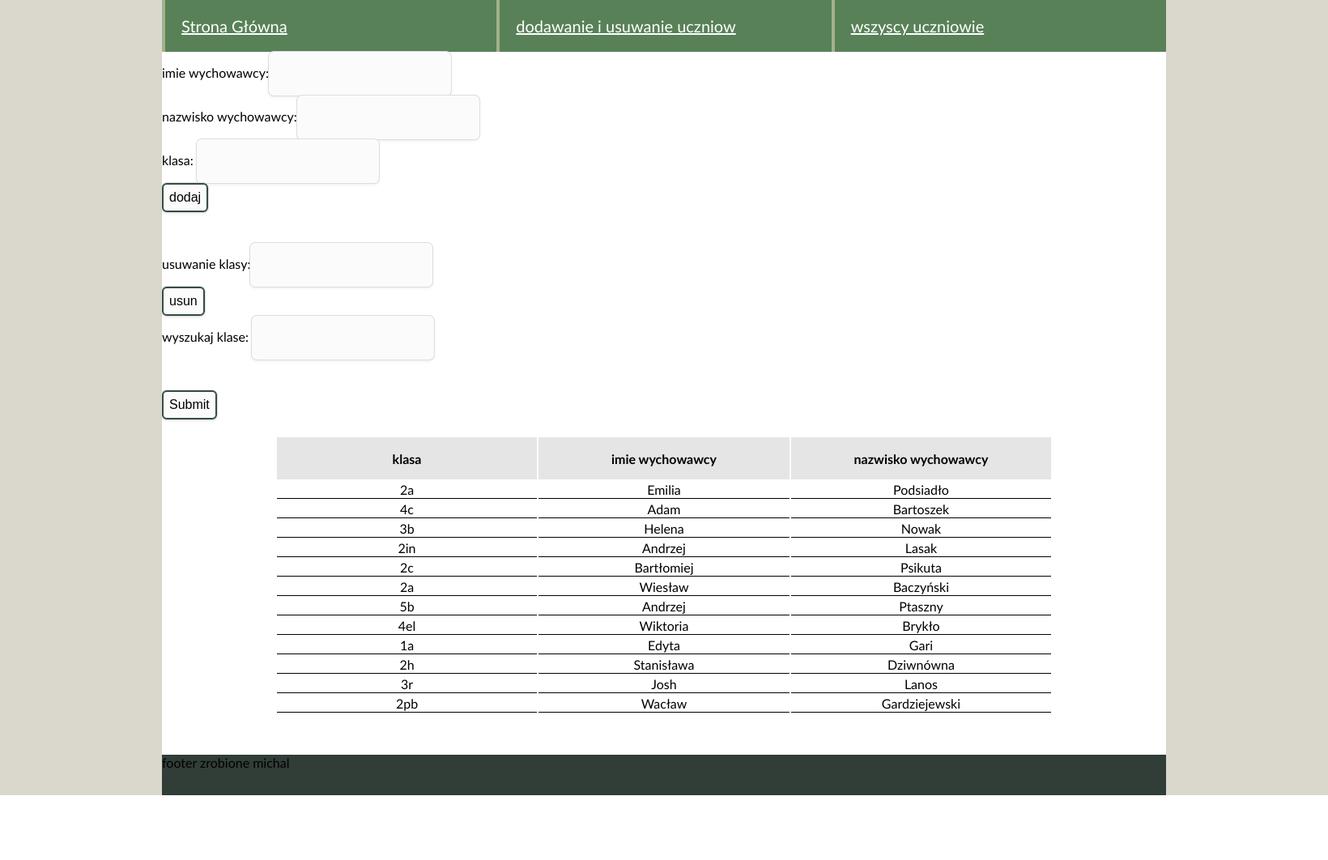
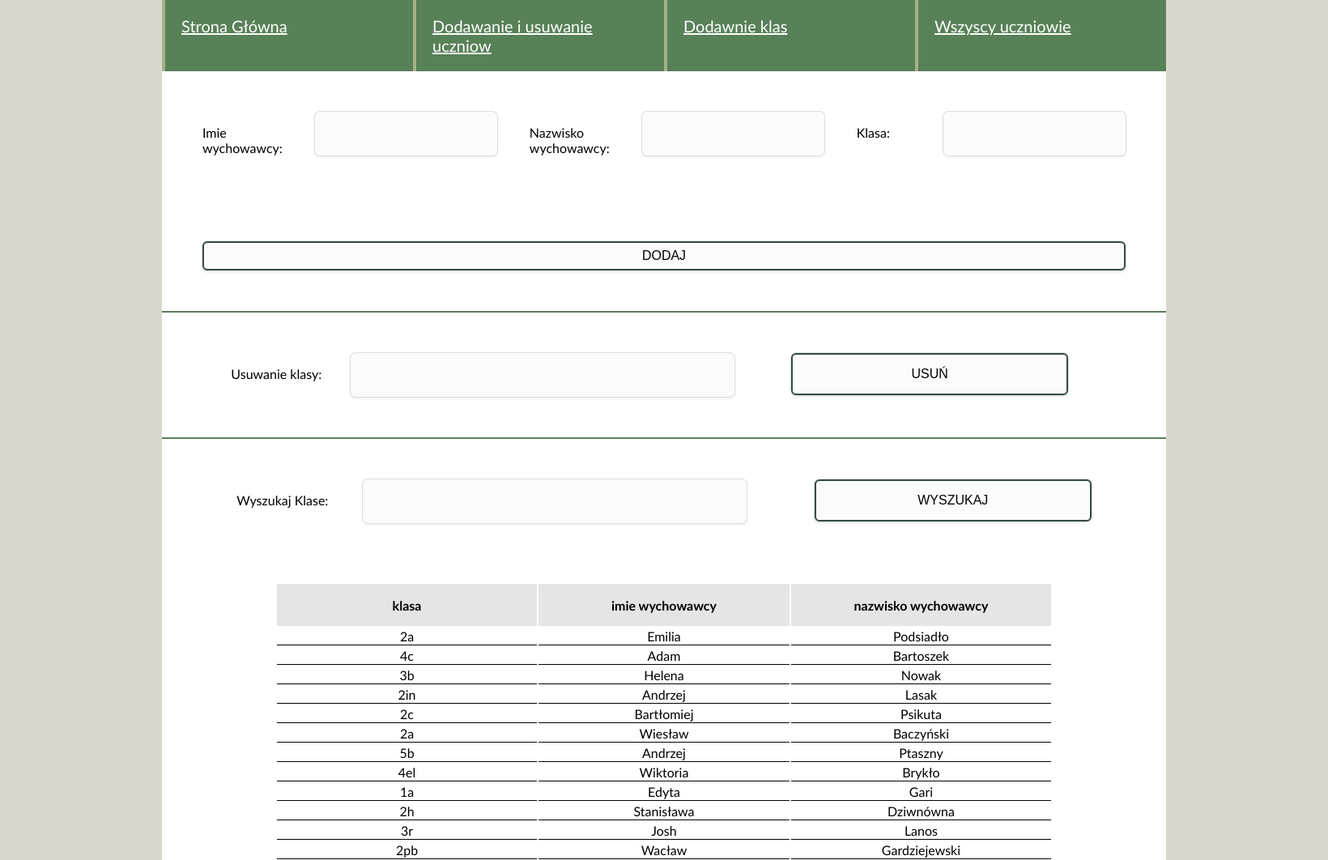
Before and after one commit to MichalZbikowski/CKZ, a PHP site: page /dodawanie_klas.php in a window 1640 px wide. Shown: the part 150-1212 px from the top of the page at 81% size. Before the commit the page ends 1132 px from the top, so only its background shows below. Run offline with PHP 8.4, Linux system fonts and the light colour scheme; data comes from the database, SQL or seed files in the repository; data that the repository does not hold is empty.

Commit message:
caly_ckz 2024.02.27 9:26

```diff
--- a/2024.01.16/dodawanie_klas.php
+++ b/2024.01.16/dodawanie_klas.php
@@ -18,30 +18,35 @@
 
     </div id="item4">
     <main>
+
     <ul>
-    <li><a href="main.php"> Strona Główna</a></li>
+        <li><a href="main.php"> Strona Główna</a></li>
             <li>
-                <a href="modyfikowanie.php">dodawanie i usuwanie uczniow</a>
+                <a href="modyfikowanie.php">Dodawanie i usuwanie uczniow</a>
             </li>
-
-            <li><a href="wszyscy.php"> wszyscy uczniowie</a></li>
+            <li><a href="dodawanie_klas.php"> Dodawnie klas</a></li>
+            <li><a href="wszyscy.php"> Wszyscy uczniowie</a></li>
         </ul>
-
-    <form type="text" method="POST" action = "insert_klasa.php">
-
-        imie wychowawcy:<input type="text" name= "imie_wychowawcy"><br>
-		nazwisko wychowawcy:<input type="text" name= "nazwisko_wychowawcy"> <br>
-        klasa: <input type="text" name= "klasa"> <br>
-        <input id="submit" type="submit"  name="submit"value="dodaj"><br> <br> <br>
+<form type="text" method="POST" action = "insert_klasa.php">
+	<div id="formAddKlasa">
+        <p class="inputlabels">Imie wychowawcy:</p><input type="text" name= "imie_wychowawcy">
+        <p class="inputlabels">Nazwisko wychowawcy:</p><input type="text" name= "nazwisko_wychowawcy">
+        <p class="inputlabels">Klasa: </p><input type="text" name= "klasa"><br>
+        <input id="submitAddKlasa" type="submit"  name="submit"value="DODAJ">
+    </div>
 </form>
 <form type="text" method="POST" action = "delete_klasa.php">
-        usuwanie klasy:<input id="id2" type="text" name= "klasa2"> <br>
-        <input id="submit" name="sumbit2"  type="submit" value="usun" > <br>
-    </form>
+    <div id="formDeleteKlasa">
+        <p class="inputlabels">Usuwanie klasy:</p><input id="inputUsunwanieKlasy" type="text" name= "klasa2"> <br>
+        <input id="submitUsunKlase" name="sumbit2"  type="submit" value="USUŃ" > <br>
+    </div>
+</form>
 
 <form type="text" method="POST">
-wyszukaj klase: <input type="text" name="search_input"><br><br> <br>
-        <input type="submit" id="submit" name="submit2">
+    <div id="formSearchKlasa">
+        <p class="inputlabels">Wyszukaj Klase: </p><input type="text" id="inputSearchKlasa"name="search_input"><br><br> <br>
+        <input type="submit" id="submitWyszukajKlase" value="WYSZUKAJ"name="submit2">
+    </div>
 </form>
 <div id="tabelaDiv">
     <table>
--- a/2024.01.16/style.css
+++ b/2024.01.16/style.css
@@ -109,6 +109,17 @@ input:focus{
     row-gap: 10px;
 }
 
+#formAddKlasa{
+    padding: 50px;
+    display: grid;
+    grid-template: 1fr 1fr /  1fr 1fr 1fr 1fr 1fr 1fr;
+    column-gap: 40px;
+    row-gap: 10px;
+}
+#submitAddKlasa{
+    grid-column: span 6 ;
+}
+
 #submitDodajUcznia{
     grid-column: span 2;
     height: 52px;
@@ -119,16 +130,54 @@ input:focus{
     padding: 50px;
     display: flex;
     justify-content: space-evenly;
-    flex-direction: ro;
+
 }
+
+#formDeleteKlasa{
+    border-top: #588157 solid 2px;
+    padding: 50px;
+    display: flex;
+    justify-content: space-evenly;
+
+}
+
+#formSearchKlasa{
+    border-top: #588157 solid 2px;
+    padding: 50px;
+    display: flex;
+    justify-content: space-evenly;
+
+}
+
+
+#inputSearchKlasa{
+    width: 40%;
+}
+
+#submitWyszukajKlase{
+    width: 30%;
+    height: 52px;
+}
+
 
 #submitUsunUcznia{
     width: 30%;
     height: 52px;
 }
 
+#submitUsunKlase{
+    width: 30%;
+    height: 52px;
+}
+
+
 #inputUsuwanieUcznia{
     width: 40%;
+}
+
+#inputUsunwanieKlasy{
+    width: 40%;
+
 }
 
 #formSearchUczen{
--- a/2024.01.16/wszyscy.php
+++ b/2024.01.16/wszyscy.php
@@ -18,10 +18,10 @@
     <ul>
         <li><a href="main.php"> Strona Główna</a></li>
             <li>
-                <a href="modyfikowanie.php">dodawanie i usuwanie uczniow</a>
+                <a href="modyfikowanie.php">Dodawanie i usuwanie uczniow</a>
             </li>
-            <li><a href="dodawanie_klas.php"> dodawnie klas</a></li>
-
+            <li><a href="dodawanie_klas.php"> Dodawnie klas</a></li>
+            <li><a href="wszyscy.php"> Wszyscy uczniowie</a></li>
         </ul>
     <form action="" method="post">
     <div id="formSearchUczen">
```
Also changed, not shown: 2024.01.16/main.php (+7 -3 lines), 2024.01.16/modyfikowanie.php (+4 -3 lines).
